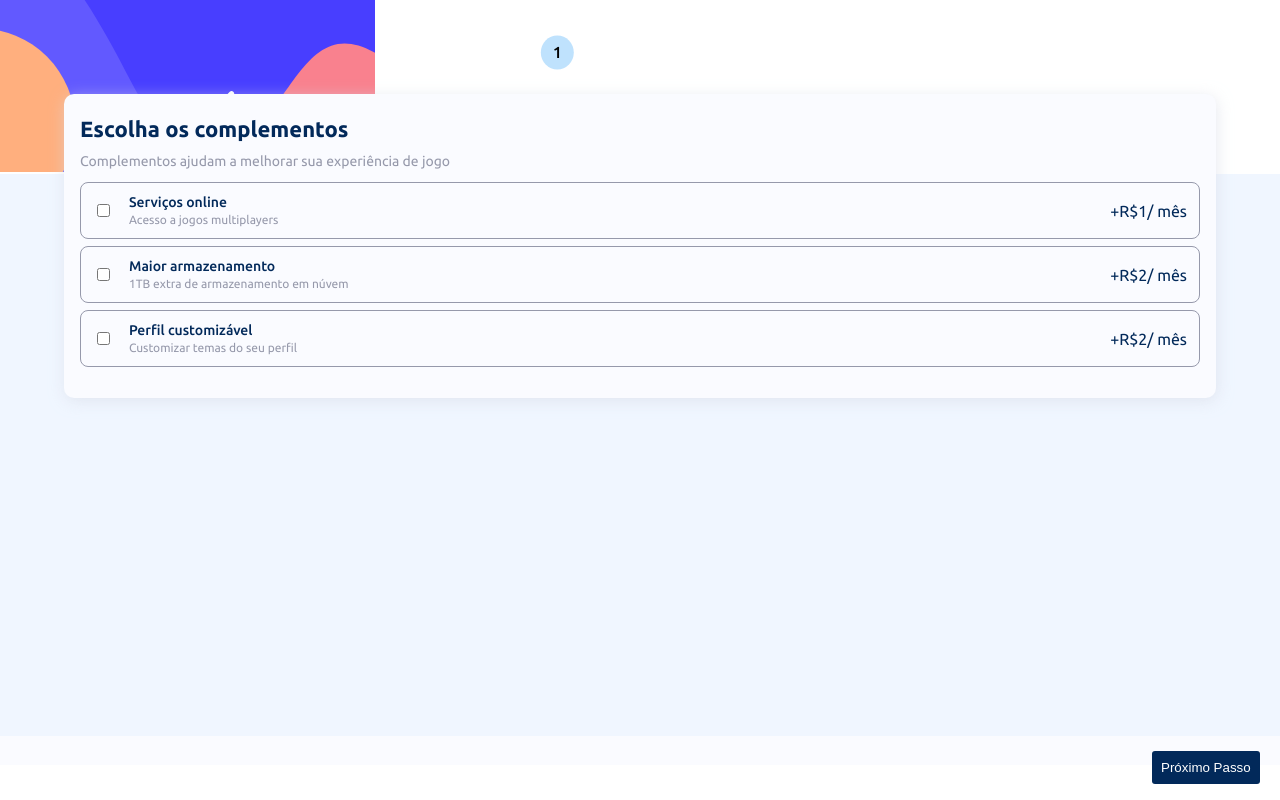
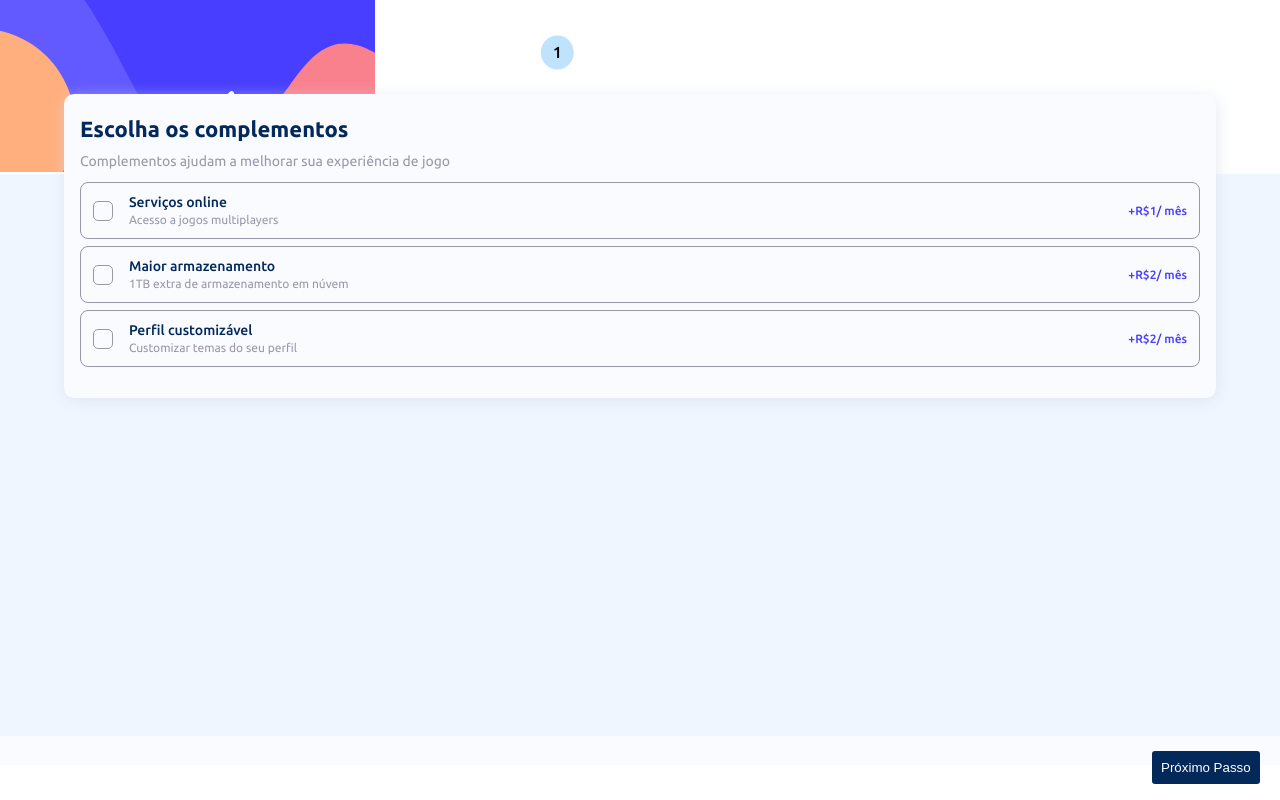
Before and after one commit to MathGPereira/Formul-rio-Multi-step, a plain HTML site: page index.html in a window 1280 px wide. Drawn offline with Linux system fonts and the light colour scheme.

Commit message:
Criando checkbox estilizável com CSS

```diff
--- a/assets/css/principal/formularios/formularioTipoTres.css
+++ b/assets/css/principal/formularios/formularioTipoTres.css
@@ -7,7 +7,28 @@
     grid-row: 1/3;
 }
 
+.absoluto {
+    left: -9999px;
+    position: absolute;
+}
+
+.checkbox-personalizado {
+    background-color: transparent;
+    border: 1px solid #9699AB;
+    border-radius: 5px;
+    height: 20px;
+    position: relative;
+    width: 20px;
+}
+
+.secao__checkbox:checked ~ .checkbox-personalizado--ativo {
+    background-color: #473DFF;
+}
+
 .secao__preco-tempo {
+    color: #473DFF;
+    font-size: 12px;
+    font-weight: 500;
     grid-column: 3/4;
     grid-row: 1/3;
 }
--- a/index.html
+++ b/index.html
@@ -71,7 +71,8 @@
                         Complementos ajudam a melhorar sua experiência de jogo
                     </p>
                     <section class="conteudo__secao" data-secao='secao'>
-                        <input type="checkbox" id="servico__online" class="secao__checkbox">
+                        <input type="checkbox" id="servico__online" class="secao__checkbox absoluto">
+						<label for="armazenamento" class="secao__checkbox checkbox-personalizado checkbox-personalizado--ativo"></label>
                         <label for="servico__online" class="conteudo__rotulo">Serviços online</label>
                         <p class="secao__descricao">Acesso a jogos multiplayers</p>
 						<p class="secao__preco-tempo">
@@ -80,7 +81,8 @@
 						</p>
                     </section>
 					<section class="conteudo__secao" data-secao='secao'>
-                        <input type="checkbox" id="armazenamento" class="secao__checkbox">
+                        <input type="checkbox" id="armazenamento" class="secao__checkbox absoluto">
+						<label for="armazenamento" class="secao__checkbox checkbox-personalizado checkbox-personalizado--ativo"></label>
                         <label for="armazenamento" class="conteudo__rotulo">Maior armazenamento</label>
                         <p class="secao__descricao">1TB extra de armazenamento em núvem</p>
 						<p class="secao__preco-tempo">
@@ -89,7 +91,8 @@
 						</p>
                     </section>
 					<section class="conteudo__secao" data-secao='secao'>
-                        <input type="checkbox" id="perfil" class="secao__checkbox">
+                        <input type="checkbox" id="perfil" class="secao__checkbox absoluto">
+						<label for="armazenamento" class="secao__checkbox checkbox-personalizado checkbox-personalizado--ativo"></label>
                         <label for="perfil" class="conteudo__rotulo">Perfil customizável</label>
                         <p class="secao__descricao">Customizar temas do seu perfil</p>
 						<p class="secao__preco-tempo">
```
